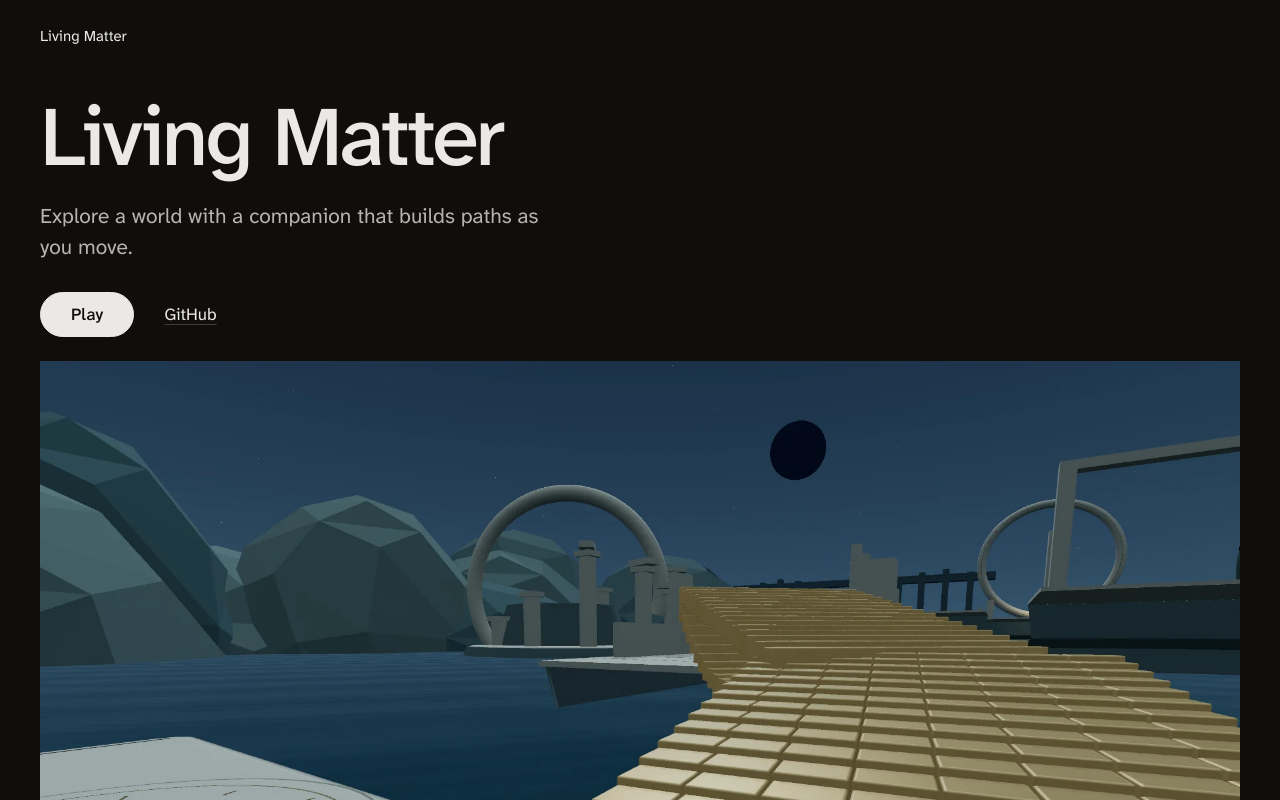
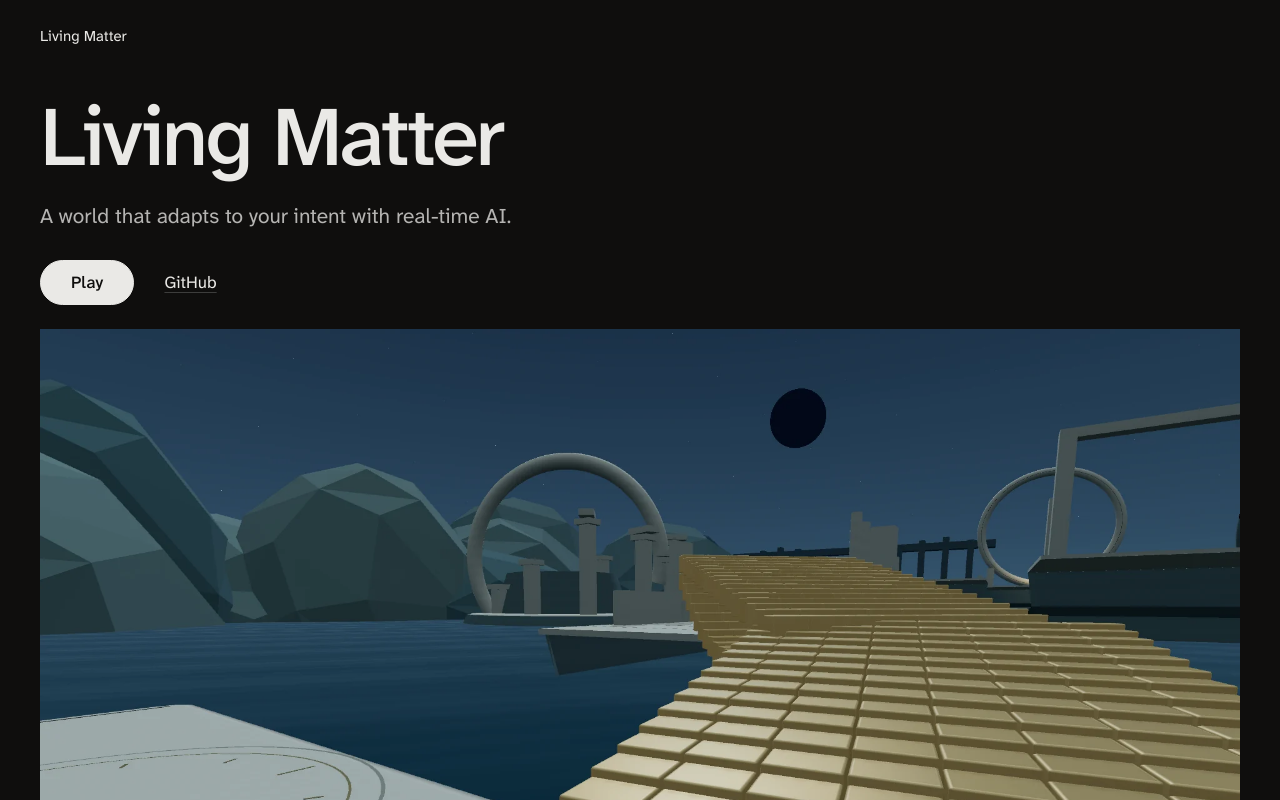
Before and after one commit to AKKI0511/living-matter, a Next.js app: page / in a window 1280 px wide. Shown: the top 800 px of the page. Built offline with nearby package versions, Linux system fonts and the light colour scheme.

Commit message:
Update landing pitch to real-time AI world

```diff
--- a/src/app/layout.tsx
+++ b/src/app/layout.tsx
@@ -6,9 +6,9 @@ import { SpeedInsights } from "@vercel/speed-insights/next";
 export const metadata: Metadata = {
   metadataBase: new URL(process.env.VERCEL_PROJECT_PRODUCTION_URL ? `https://${process.env.VERCEL_PROJECT_PRODUCTION_URL}` : process.env.VERCEL_URL ? `https://${process.env.VERCEL_URL}` : "http://localhost:3000"),
   title: "Living Matter",
-  description: "Explore a world with a companion that builds paths as you move.",
-  openGraph: { title: "Living Matter", description: "Explore a world with a companion that builds paths as you move.", images: [{ url: "/images/living-matter-arrival-night.webp", width: 1920, height: 1080 }] },
-  twitter: { card: "summary_large_image", title: "Living Matter", images: ["/images/living-matter-arrival-night.webp"] },
+  description: "A world that adapts to your intent with real-time AI.",
+  openGraph: { title: "Living Matter", description: "A world that adapts to your intent with real-time AI.", images: [{ url: "/images/living-matter-arrival-night.webp", width: 1920, height: 1080 }] },
+  twitter: { card: "summary_large_image", title: "Living Matter", description: "A world that adapts to your intent with real-time AI.", images: ["/images/living-matter-arrival-night.webp"] },
 };
 export const viewport: Viewport = {
   width: "device-width",
--- a/src/app/page.tsx
+++ b/src/app/page.tsx
@@ -5,7 +5,7 @@ export default function Home() {
   return <main id="main" className="home">
     <HomeFocus />
     <div className="home-top"><span>Living Matter</span></div>
-    <div className="home-intro"><h1>Living Matter</h1><p>Explore a world with a companion that builds paths as you move.</p>
+    <div className="home-intro"><h1>Living Matter</h1><p>A world that adapts to your intent with real-time AI.</p>
       <nav aria-label="Start"><Link id="play-link" className="primary" href="/play" prefetch={false}>Play</Link><a href="https://github.com/AKKI0511/living-matter">GitHub</a></nav>
     </div>
     <figure className="poster"><Image src="/images/living-matter-arrival-night.webp" alt="Living matter weaving a rising turn among the flooded observatory’s terraces and ruins at night." width={1920} height={1080} priority sizes="(max-width: 760px) 100vw, 1200px" /></figure>
```
